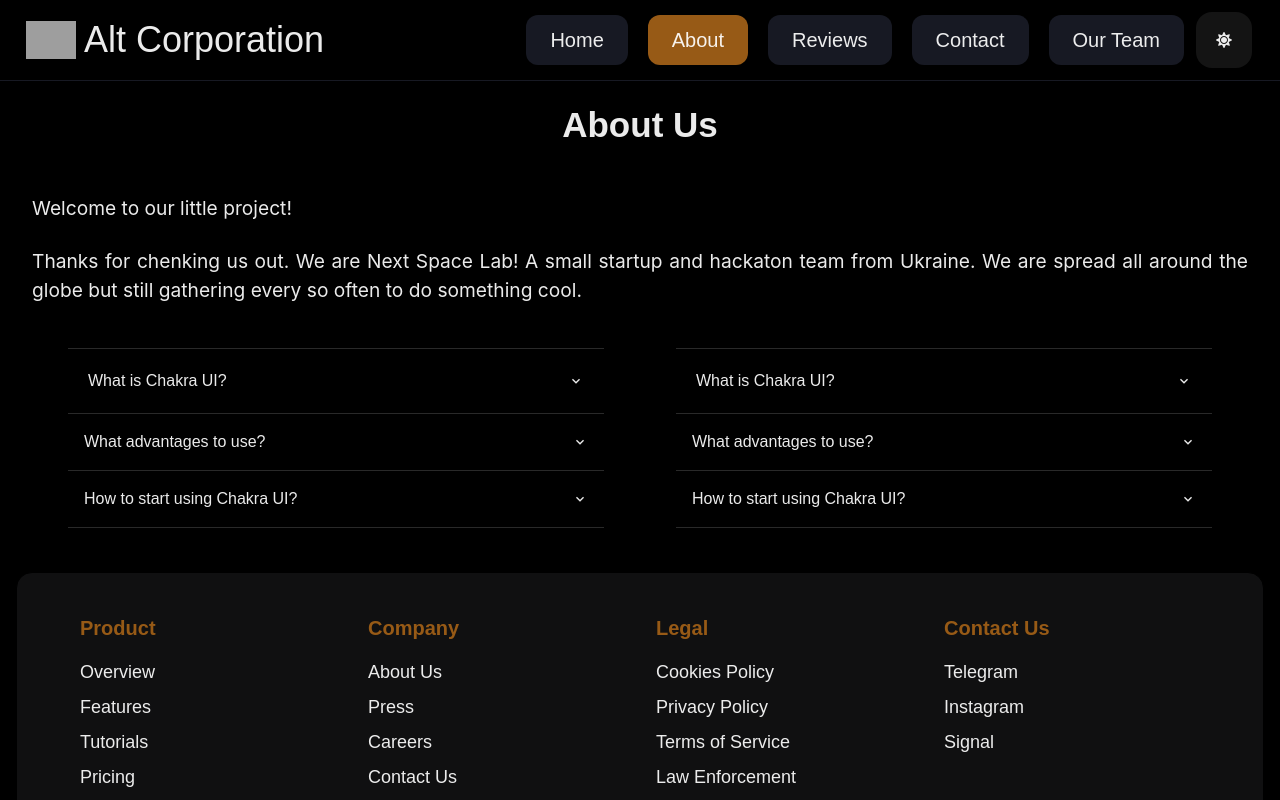
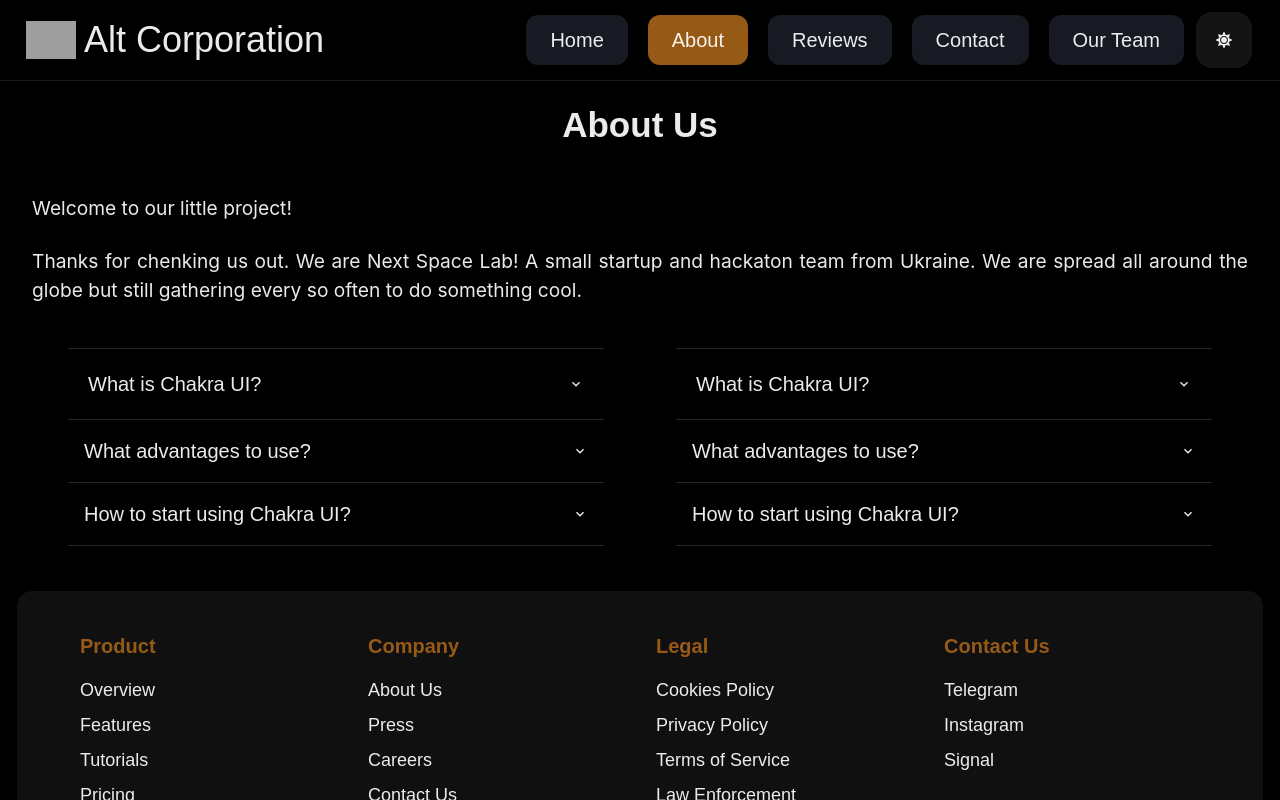
Before and after one commit to kenjitheman/webman, a Next.js app: page /about in a window 1280 px wide. Shown: the top 800 px of the page. Built offline with nearby package versions, Linux system fonts and the light colour scheme; grey boxes are pictures that could not be loaded; a web font is replaced by a local one.

Commit message:
chore: change accordion

```diff
--- a/components/accordion.js
+++ b/components/accordion.js
@@ -20,7 +20,7 @@ export default function SimpleAccordion() {
             <Container>
                 <Accordion
                     allowMultiple
-                    maxW="8xl"
+                    maxW="10xl"
                     rounded="3xl"
                     fontFamily={"'Etna', sans-serif"}
                     fontSize={"xl"}
@@ -32,7 +32,7 @@ export default function SimpleAccordion() {
                             alignItems="center"
                             justifyContent="space-between"
                             p={5}>
-                            <Text fontSize="md">What is Chakra UI?</Text>
+                            <Text fontSize="xl">What is Chakra UI?</Text>
                             <ChevronDownIcon fontSize="md" />
                         </AccordionButton>
                         <AccordionPanel pb={4}>
@@ -48,7 +48,7 @@ export default function SimpleAccordion() {
                             alignItems="center"
                             justifyContent="space-between"
                             p={4}>
-                            <Text fontSize="md">What advantages to use?</Text>
+                            <Text fontSize="xl">What advantages to use?</Text>
                             <ChevronDownIcon fontSize="md" />
                         </AccordionButton>
                         <AccordionPanel pb={4}>
@@ -65,7 +65,7 @@ export default function SimpleAccordion() {
                             alignItems="center"
                             justifyContent="space-between"
                             p={4}>
-                            <Text fontSize="md">How to start using Chakra UI?</Text>
+                            <Text fontSize="xl">How to start using Chakra UI?</Text>
                             <ChevronDownIcon fontSize="md" />
                         </AccordionButton>
                         <AccordionPanel pb={4}>
```
